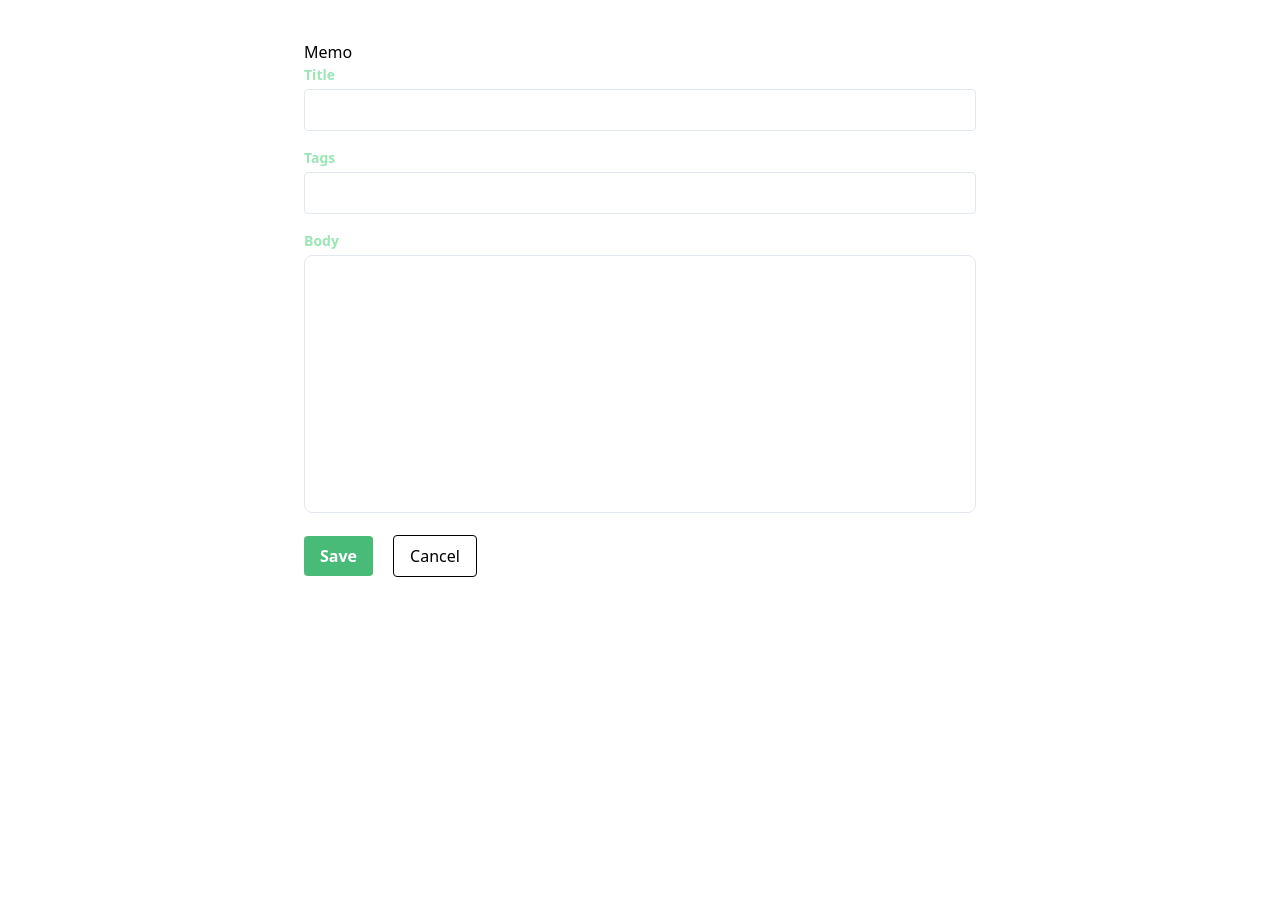
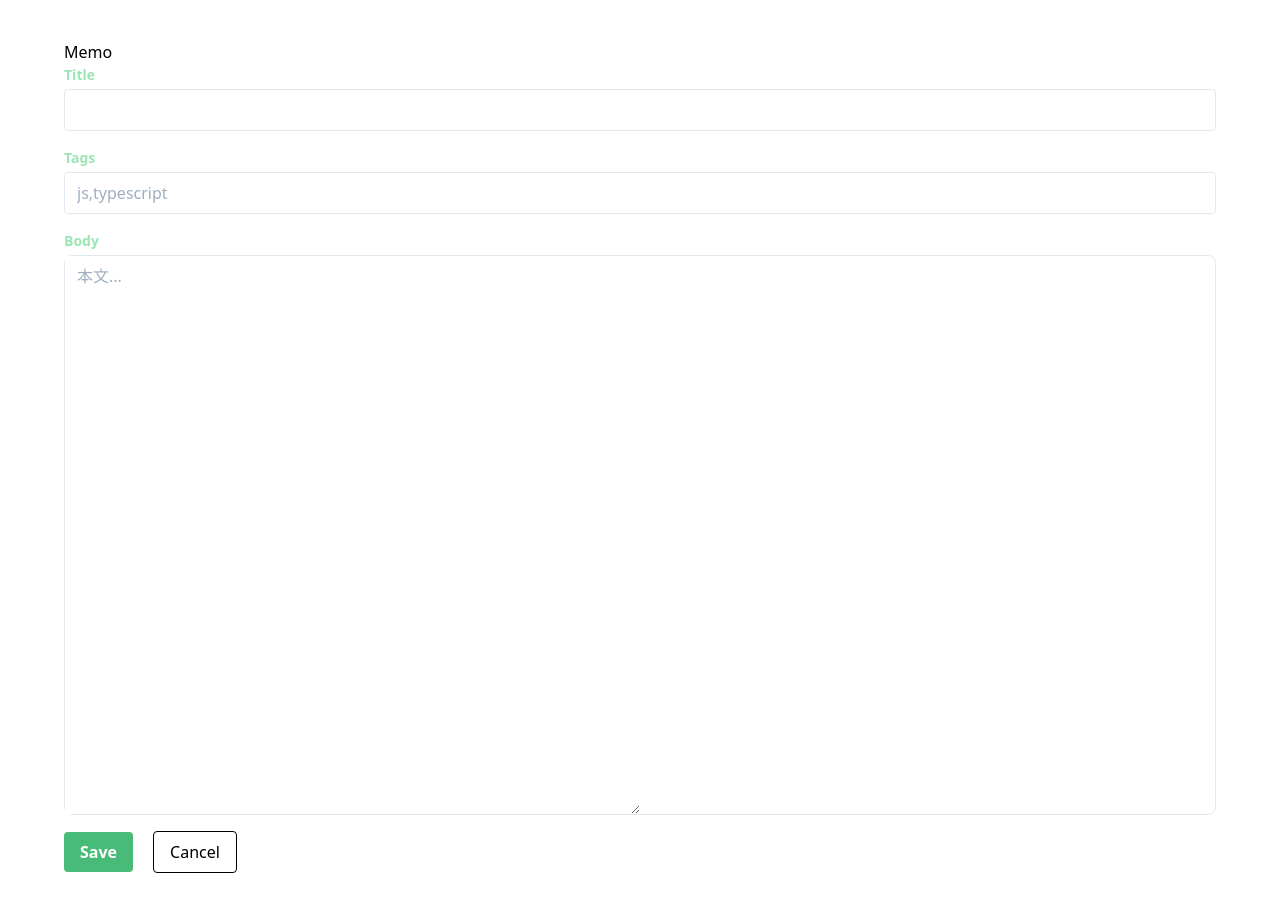
Before and after one commit to axis-sato/memo, a Next.js app: page /new in a window 1280 px wide. Before the commit the page ends 800 px from the top, so only its background shows below. Built offline with nearby package versions, Linux system fonts and the light colour scheme.

Commit message:
マークダウンエディタのデザイン当て

```diff
--- a/src/components/page/new/BodyInput.tsx
+++ b/src/components/page/new/BodyInput.tsx
@@ -12,15 +12,22 @@ const BodyInput: React.FC<TextareaHTMLAttributes<HTMLTextAreaElement>> = ({
   return (
     <div className="mb-4">
       <Label htmlFor="body">Body</Label>
+      <div className="flex border rounded-lg h-80vh">
         <textarea
           name="body"
           rows={10}
-        className="resize-none w-full px-3 py-2 text-gray-700 border rounded-lg focus:outline-none"
+          placeholder="本文..."
+          className="resize-x text-gray-700 flex-auto px-3 py-2 w-1/2 h-full"
           ref={methods.register({ required: "本文を入力してください。" })}
           {...rest}
         ></textarea>
         {methods.errors.body?.message}
+        <div className="flex-auto px-3 py-2 w-1/2 overflow-hidden">
+          <div className="flex-1 overflow-y-scroll h-full">
             <MarkDown>{body}</MarkDown>
+          </div>
+        </div>
+      </div>
     </div>
   );
 };
--- a/src/components/page/new/TagInput.tsx
+++ b/src/components/page/new/TagInput.tsx
@@ -10,6 +10,7 @@ const TagInput: React.FC = () => {
       <Label htmlFor="tags">Tags</Label>
       <Input
         name="tags"
+        placeholder="js,typescript"
         className="w-full border bg-white rounded px-3 py-2 outline-none text-gray-700"
         ref={methods.register}
       />
--- a/src/pages/_app.tsx
+++ b/src/pages/_app.tsx
@@ -3,7 +3,7 @@ import "../styles/index.css";
 function MyApp({ Component, pageProps }) {
   return (
     <div className="w-full p-10 min-h-screen">
-      <div className="max-w-2xl mx-auto">
+      <div className="max-w-6xl mx-auto">
         <Component {...pageProps} />
       </div>
     </div>
--- a/src/styles/index.css
+++ b/src/styles/index.css
@@ -35,12 +35,17 @@
     list-style-position: inside;
     @apply my-3;
   }
-  .markdown table, th, td {
+  .markdown table {
+    @apply w-full;
+  }
+  .markdown table,
+  th,
+  td {
     @apply table-auto border-collapse border border-gray-500 my-3 py-2 px-3;
   }
 
   .markdown table tr:nth-child(odd) td {
-    @apply bg-gray-100
+    @apply bg-gray-100;
   }
 }
 
--- a/tailwind.config.js
+++ b/tailwind.config.js
@@ -8,7 +8,12 @@ module.exports = {
     "./src/pages/**/*.{js,ts,jsx,tsx}",
   ],
   theme: {
-    extend: {},
+    extend: {
+      height: () => ({
+        "80vh": "70vh",
+        "screen/2": "50vh",
+      }),
+    },
   },
   variants: {},
   plugins: [],
```
Lines whose indentation alone changed are shown as unchanged.
